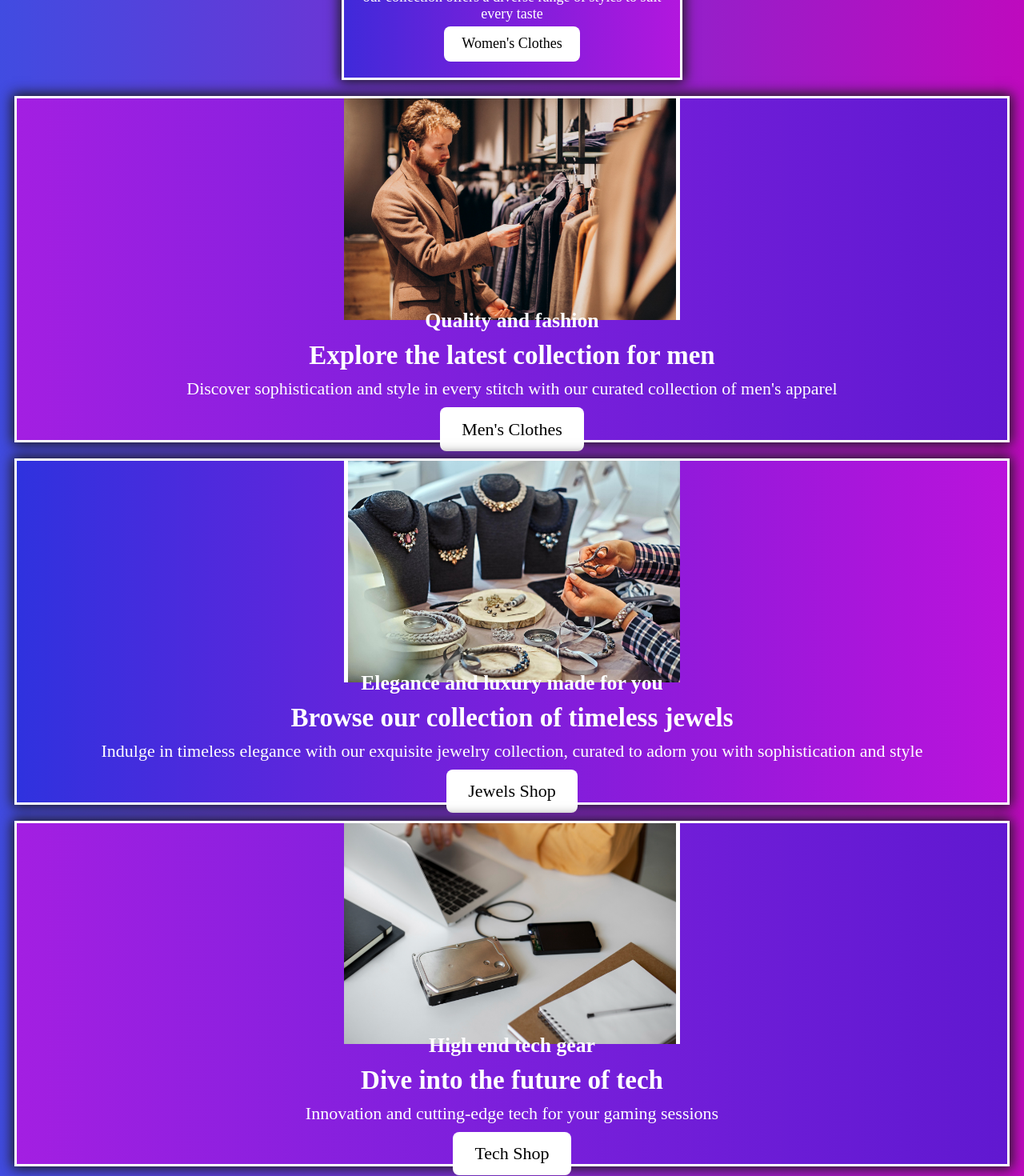
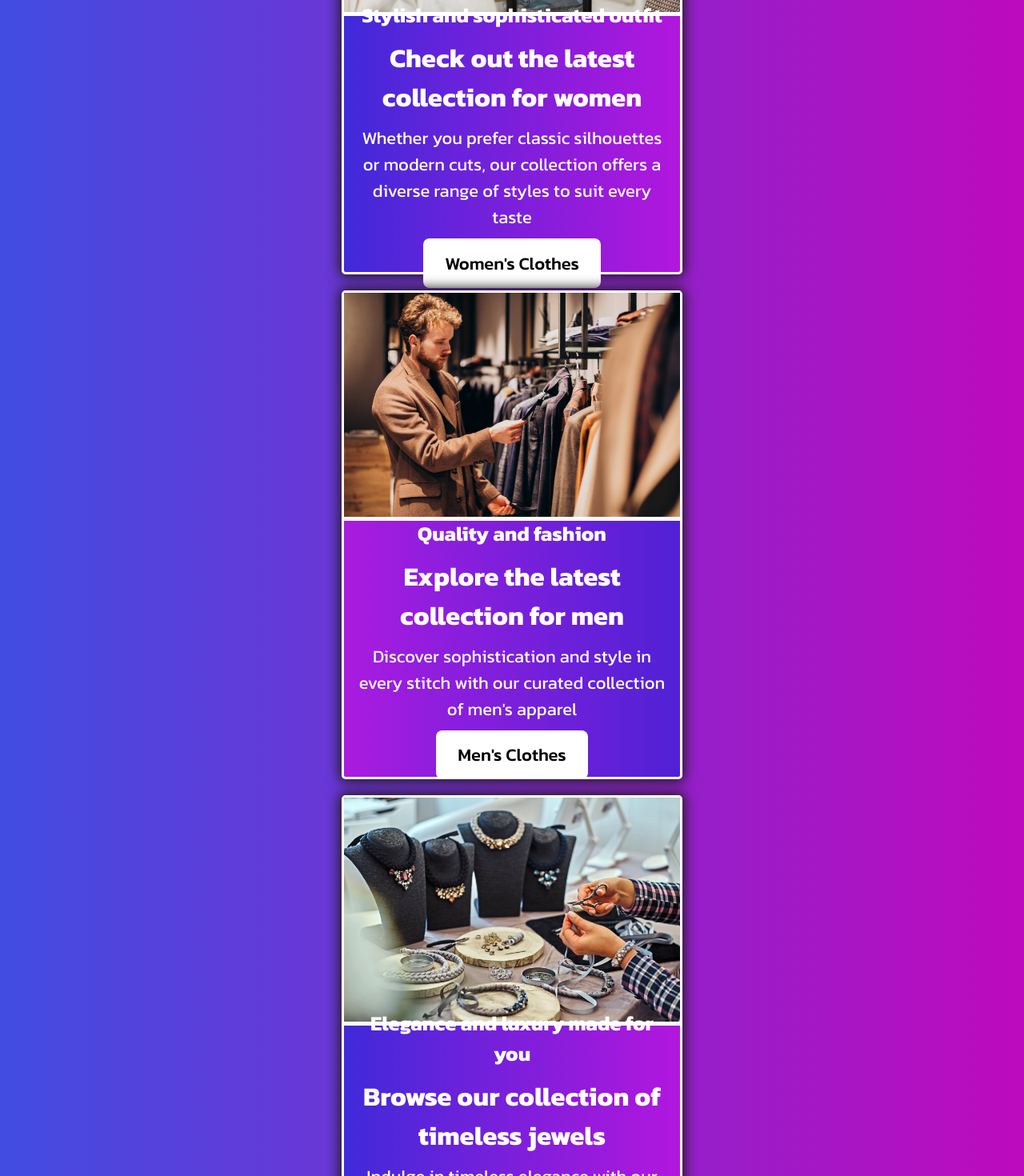
Before and after one commit to Beppe94/Shopping-Cart, a React (Vite) app: page / in a window 1280 px wide. Shown: the part 1020-2490 px from the top of the page at 80% size. Built offline with nearby package versions, Linux system fonts and the light colour scheme.

Commit message:
add svg for add/remove buttons, completed home css

```diff
--- a/src/Cart.jsx
+++ b/src/Cart.jsx
@@ -27,6 +27,8 @@ function ShoppingCart() {
     useEffect(() => {
         setCart(cartLength);
     })
+
+
 
     return(
         <div className="cartComponent">
--- a/src/Styles/CardItem.css
+++ b/src/Styles/CardItem.css
@@ -1,14 +1,15 @@
 .card {
-    background: linear-gradient(180deg, rgb(255, 255, 255)60% , rgb(175, 175, 91));
+    background: linear-gradient(180deg, rgb(255, 254, 254) 58%, rgb(98, 40, 206) 95%);
     padding: 15px;
     display: flex;
     flex-direction: column;
-    width: min-content;
-    border: 2px solid black;
-    border-radius: 20px;
+    justify-content: flex-start;
+    gap: 20px;
+    border: 2px solid #ffff;
+    border-radius: 15px;
     width: 350px;
-    height: 710px;
-    box-shadow: 0 0 15px 3px grey;
+    height: 610px;
+    box-shadow: 0 0 15px 3px rgb(0, 0, 0);
     transition: .5s;
     box-sizing: border-box;
     position: relative;
@@ -35,6 +36,8 @@
     flex-wrap: wrap;
     flex-direction: column;
     justify-content: center;
+    align-items: center;
+    gap: 20px;
 }
 
 .cardInfo h2 {
--- a/src/Styles/cardContainer.css
+++ b/src/Styles/cardContainer.css
@@ -3,6 +3,8 @@
     display: flex;
     justify-content: center;
     flex-wrap: wrap;
+    align-items: center;
+    margin: 0 auto 30px;
     padding: 15px;
     gap: 30px;
 }
--- a/src/Styles/cart.css
+++ b/src/Styles/cart.css
@@ -1,12 +1,12 @@
 .navSection {
     position: absolute;
     top: 0;
-    width: 1280px;
+    width: 100%;
 }
 
 .cartComponent {
-    margin-top: 100px;
-    width: 1280px;
+    margin-top: 150px;
+    display: flex;
 }
 
 .cardContainerCart {
--- a/src/Styles/home.css
+++ b/src/Styles/home.css
@@ -102,6 +102,7 @@
         width: 420px;
     }
     .groupShop {
+        border-radius: 5px;
         display: flex;
         width: min-content;
     }
@@ -116,10 +117,11 @@
         justify-content: center;
         flex-direction: column;
         align-items: center;
-        height: 150px;
+        height: 320px;
     }
 
     .womenShop {
+        border-radius: 5px;
         display: flex;
         width: min-content;
     }
@@ -129,17 +131,41 @@
         border-bottom: 5px solid #ffff;
     }
 
-    .womenShop div:nth-child(1) {
-        color: #ffff;
-        padding: 10px;
+    .menShop {
+        border-radius: 5px;
         display: flex;
-        justify-content: center;
         flex-direction: column;
-        font-size: 18px;
-        gap: 5px;
-        height: 250px;
+        width: min-content;
     }
 
+    .menShop img {
+        border-right: 0;
+        border-bottom: 5px solid #ffff;
+    }
+
+    .accessoriesShop {
+        border-radius: 5px;
+        display: flex;
+        flex-direction: column;
+        width: min-content;
+    }
+
+    .accessoriesShop img {
+        border-left: 0;
+        border-bottom: 5px solid #ffff;
+    }
+
+    .techShop {
+        border-radius: 5px;
+        display: flex;
+        flex-direction: column;
+        width: min-content;
+    }
+
+    .techShop img {
+        border-right: 0;
+        border-bottom: 5px solid #ffff;
+    }
 
     .main {
         display: flex;
--- a/src/Styles/index.css
+++ b/src/Styles/index.css
@@ -1,3 +1,5 @@
+@import url('https://fonts.googleapis.com/css2?family=Kanit:ital,wght@0,100;0,200;0,300;0,400;0,500;0,600;0,700;0,800;0,900;1,100;1,200;1,300;1,400;1,500;1,600;1,700;1,800;1,900&display=swap');
+
 :root,
 *,
 *::after,
@@ -5,6 +7,7 @@
   padding: 0;
   margin: 0;
   box-sizing: border-box;
+  font-family: "Kanit", 'Gill Sans', 'Gill Sans MT', Calibri, 'Trebuchet MS', sans-serif;
 }
 
 body {
--- a/src/Styles/productInCart.css
+++ b/src/Styles/productInCart.css
@@ -5,6 +5,7 @@
     justify-content: center;
     align-items: center;
     border: 2px solid black;
+    background-color: #ffff;
 }
 
 .productInCart img {
@@ -13,7 +14,6 @@
 }
 
 .productInfos {
-    background-color: rgb(233, 238, 238);
     display: flex;
     flex-direction: column;
     justify-content: flex-start;
@@ -52,6 +52,17 @@
 }
 
 .selectBtn button {
+    display: flex;
+    justify-content: center;
+    align-items: center;
+}
+
+.selectBtn img {
+    width: 40px;
+    height: 40px;
+}
+
+.selectBtn button {
     width: 60px;
 }
 
--- a/src/cartProducts.jsx
+++ b/src/cartProducts.jsx
@@ -1,7 +1,8 @@
 import "/src/Styles/productInCart.css"
+import add from "./Images/add.svg"
+import remove from "./Images/remove.svg"
 
-
-function CartProducts({title, price, image, index, handleRemove}) {
+function CartProducts({title, price, image, index, handleRemove, quantity}) {
     return (
         <div className="productInCart" data-key="lol">
             <div>
@@ -16,10 +17,10 @@ function CartProducts({title, price, image, index, handleRemove}) {
                 </div>
                 <div className="productButtons">
                         <h3>Select Amount</h3>
+                        <h2>Quantity: {quantity}</h2>
                     <div className="selectBtn">
-                        <button>+</button>
-                        <input type="text" />
-                        <button>-</button>
+                        <button><img src={remove} alt="" /></button>
+                        <button> <img src={add} alt="" /></button>
                     </div>
                     <button className="removeBtn"
                     onClick={() => handleRemove(index)}
```
Also changed, not shown: src/Images/add.svg (added), src/Images/remove.svg (added).
